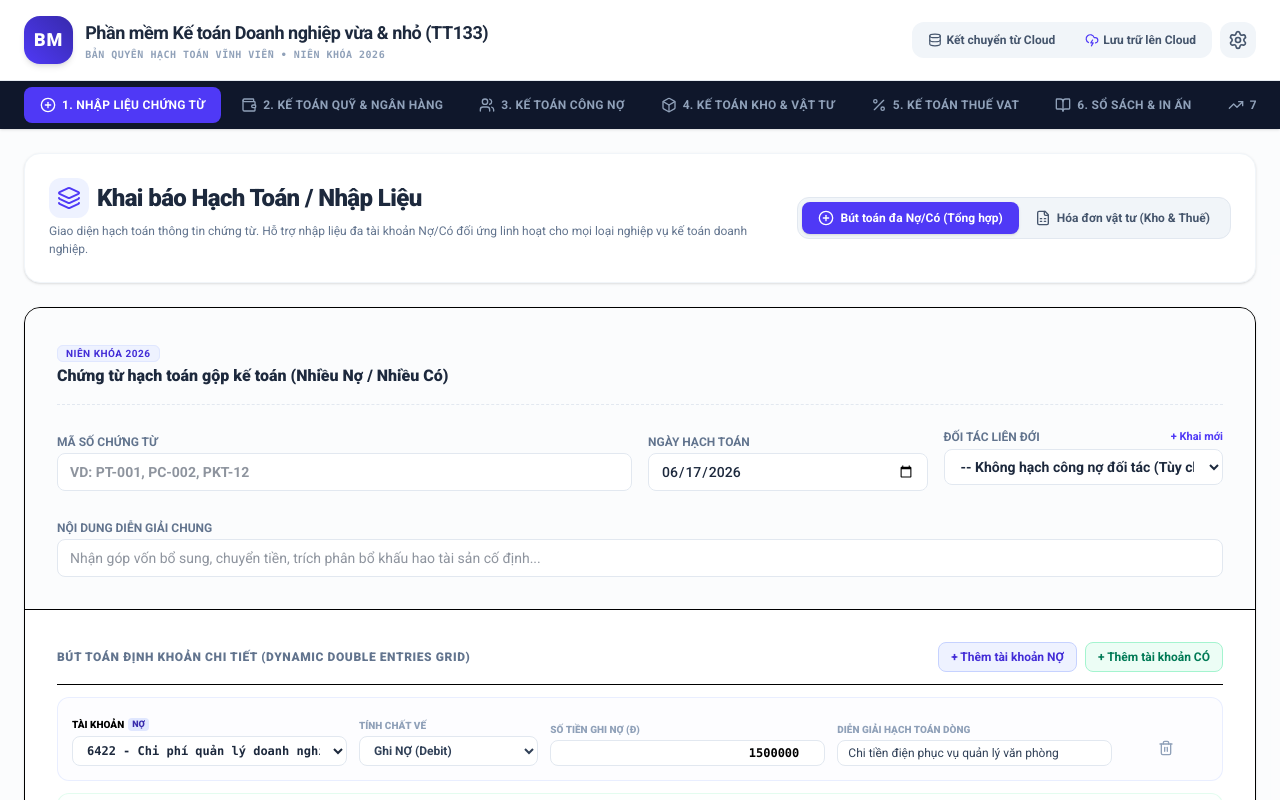
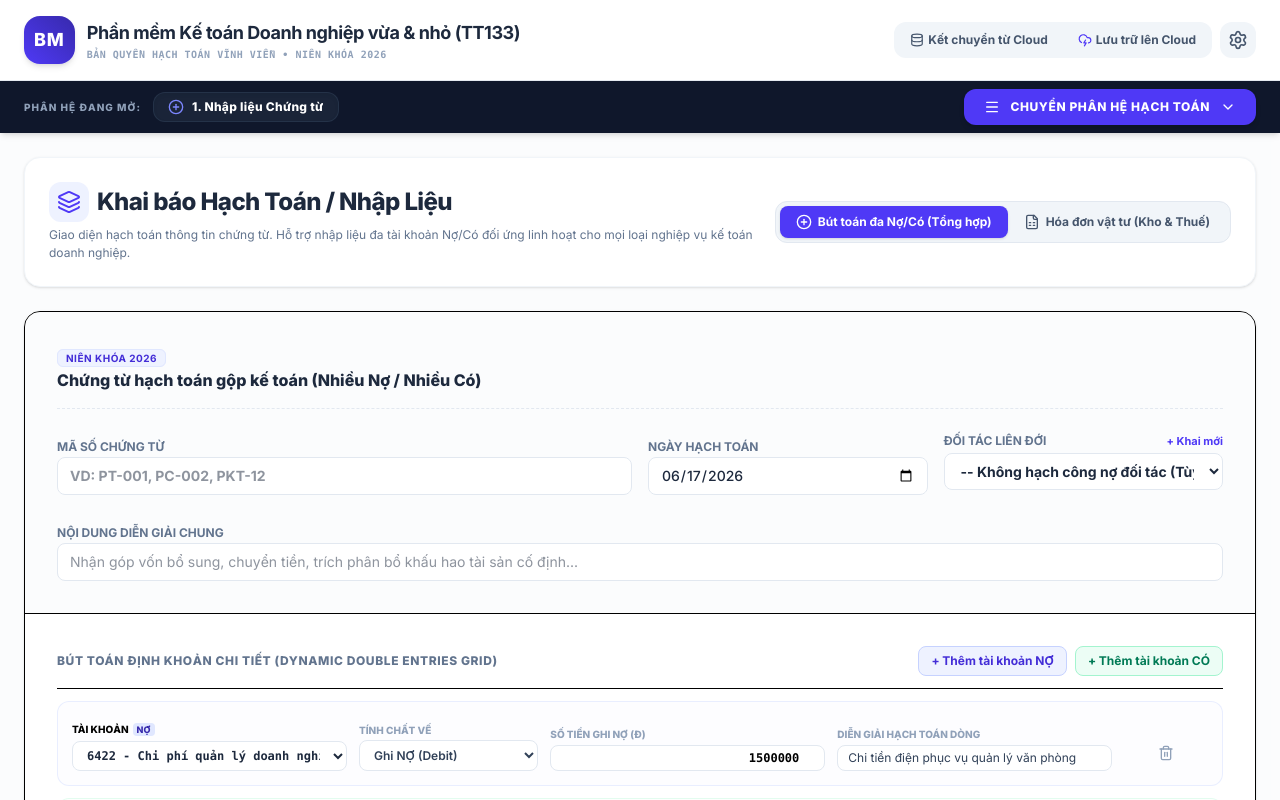
Before and after one commit to BinhPhan75/phanmemkt, a React (Vite) app: page / in a window 1280 px wide. Shown: the top 800 px of the page. Built offline with nearby package versions, Linux system fonts and the light colour scheme.

Commit message:
feat: revamp navigation layout and typography
Introduce a responsive dropdown menu for the main navigation and transition the application font stack to Inter and Lora for improved legibility and modern aesthetics.

```diff
--- a/src/App.tsx
+++ b/src/App.tsx
@@ -30,7 +30,9 @@ import {
   Copy,
   Settings,
   X,
-  FileSpreadsheet
+  FileSpreadsheet,
+  ChevronDown,
+  Menu
 } from 'lucide-react';
 
 export default function App() {
@@ -40,6 +42,7 @@ export default function App() {
   } = useAccounting();
 
   const [activeTab, setActiveTab] = useState<'QUY' | 'CONG_NO' | 'KHO' | 'THUE' | 'SO_SACH' | 'BCTC' | 'NHAP_LIEU' | 'HE_THONG'>('NHAP_LIEU');
+  const [showMenuDropdown, setShowMenuDropdown] = useState(false);
 
   // Supabase Settings overlay drawer state
   const [showSettings, setShowSettings] = useState(false);
@@ -147,97 +150,181 @@ export default function App() {
         </div>
       </header>
 
-      {/* Primary Tab Bar Row */}
-      <div className="bg-slate-900 text-slate-400 px-6 py-1.5 shadow-sm">
-        <div className="flex overflow-x-auto gap-1 scrollbar-none items-center">
+      {/* Primary Tab Bar Row - Now structured as a beautiful, clean dropdown menu & active tab info */}
+      <div className="bg-slate-900 text-slate-200 px-6 py-2 shadow-md relative z-40">
+        <div className="max-w-7xl mx-auto w-full flex flex-col sm:flex-row sm:items-center justify-between gap-3">
 
-          <button
-            onClick={() => setActiveTab('NHAP_LIEU')}
-            className={`px-4 py-2.5 rounded-lg text-xs font-bold tracking-wide uppercase transition-all duration-150 flex items-center gap-1.5 cursor-pointer shrink-0 ${
-              activeTab === 'NHAP_LIEU' ? 'bg-indigo-600 text-white shadow-xs' : 'hover:text-white hover:bg-slate-800'
-            }`}
-            id="tab-btn-nhaplieu"
-          >
-            <PlusCircle className="w-4 h-4" />
-            1. Nhập liệu Chứng từ
-          </button>
+          {/* Active Tab Showcase and Toggle Button */}
+          <div className="flex flex-wrap items-center gap-2">
+            <span className="text-[10px] font-black text-slate-400 uppercase tracking-widest block mr-1">
+              Phân hệ đang mở:
+            </span>
+            <div className="flex items-center gap-2 bg-slate-800/80 px-3.5 py-1.5 rounded-xl border border-slate-700/50 shadow-inner">
+              {(() => {
+                const IconComp = activeTab === 'NHAP_LIEU' ? PlusCircle :
+                                 activeTab === 'QUY' ? Wallet :
+                                 activeTab === 'CONG_NO' ? Users :
+                                 activeTab === 'KHO' ? Box :
+                                 activeTab === 'THUE' ? Percent :
+                                 activeTab === 'SO_SACH' ? BookOpen :
+                                 activeTab === 'BCTC' ? TrendingUp : Settings;
+                return <IconComp className="w-4 h-4 text-indigo-400" />;
+              })()}
+              <span className="text-xs font-black tracking-wide text-white font-sans">
+                {activeTab === 'NHAP_LIEU' && '1. Nhập liệu Chứng từ'}
+                {activeTab === 'QUY' && '2. Kế toán quỹ & Ngân hàng'}
+                {activeTab === 'CONG_NO' && '3. Kế toán công nợ'}
+                {activeTab === 'KHO' && '4. Kế toán kho & Vật tư'}
+                {activeTab === 'THUE' && '5. Kế toán thuế VAT'}
+                {activeTab === 'SO_SACH' && '6. Sổ sách & In ấn'}
+                {activeTab === 'BCTC' && '7. Báo cáo tài chính'}
+                {activeTab === 'HE_THONG' && '8. Hệ thống & Phân quyền'}
+              </span>
+            </div>
+          </div>
 
-          <button
-            onClick={() => setActiveTab('QUY')}
-            className={`px-4 py-2.5 rounded-lg text-xs font-bold tracking-wide uppercase transition-all duration-150 flex items-center gap-1.5 cursor-pointer shrink-0 ${
-              activeTab === 'QUY' ? 'bg-indigo-600 text-white shadow-xs' : 'hover:text-white hover:bg-slate-800'
-            }`}
-            id="tab-btn-quytienmat"
-          >
-            <Wallet className="w-4 h-4" />
-            2. Kế toán quỹ & Ngân hàng
-          </button>
+          {/* Interactive Dropdown Button */}
+          <div className="relative">
+            <button
+              onClick={() => setShowMenuDropdown(!showMenuDropdown)}
+              className="w-full sm:w-auto px-5 py-2.5 bg-indigo-600 hover:bg-indigo-700 text-white rounded-xl text-xs font-extrabold uppercase tracking-wider flex items-center justify-between sm:justify-start gap-2.5 transition active:scale-95 shadow-md cursor-pointer"
+              id="dropdown-menu-trigger"
+            >
+              <Menu className="w-4 h-4" />
+              <span>Chuyển Phân Hệ Hạch Toán</span>
+              <ChevronDown className={`w-4 h-4 transition-transform duration-200 ${showMenuDropdown ? 'rotate-180' : ''}`} />
+            </button>
 
-          <button
-            onClick={() => setActiveTab('CONG_NO')}
-            className={`px-4 py-2.5 rounded-lg text-xs font-bold tracking-wide uppercase transition-all duration-150 flex items-center gap-1.5 cursor-pointer shrink-0 ${
-              activeTab === 'CONG_NO' ? 'bg-indigo-600 text-white shadow-xs' : 'hover:text-white hover:bg-slate-800'
-            }`}
-            id="tab-btn-congno"
-          >
-            <Users className="w-4 h-4" />
-            3. Kế toán công nợ
-          </button>
+            {/* Dropdown Content Panel */}
+            {showMenuDropdown && (
+              <>
+                {/* Backdrop overlay to close when click outside */}
+                <div
+                  className="fixed inset-0 z-40 bg-transparent"
+                  onClick={() => setShowMenuDropdown(false)}
+                />
 
-          <button
-            onClick={() => setActiveTab('KHO')}
-            className={`px-4 py-2.5 rounded-lg text-xs font-bold tracking-wide uppercase transition-all duration-150 flex items-center gap-1.5 cursor-pointer shrink-0 ${
-              activeTab === 'KHO' ? 'bg-indigo-600 text-white shadow-xs' : 'hover:text-white hover:bg-slate-800'
-            }`}
-            id="tab-btn-khomaterial"
-          >
-            <Box className="w-4 h-4" />
-            4. Kế toán kho & Vật tư
-          </button>
+                {/* Float Card */}
+                <div
+                  className="absolute right-0 top-full mt-2 w-full sm:w-[480px] bg-white rounded-2xl shadow-2xl border border-slate-150 z-50 p-3 flex flex-col divide-y divide-slate-100 animate-slide-down"
+                  id="dropdown-menu-panel"
+                >
+                  <span className="text-[10px] font-black text-slate-400 uppercase tracking-widest px-3 pb-2 block">
+                    Danh Sách Phân Hệ - Chọn để truy xuất:
+                  </span>
 
-          <button
-            onClick={() => setActiveTab('THUE')}
-            className={`px-4 py-2.5 rounded-lg text-xs font-bold tracking-wide uppercase transition-all duration-150 flex items-center gap-1.5 cursor-pointer shrink-0 ${
-              activeTab === 'THUE' ? 'bg-indigo-600 text-white shadow-xs' : 'hover:text-white hover:bg-slate-800'
-            }`}
-            id="tab-btn-ketoanthue"
-          >
-            <Percent className="w-4 h-4" />
-            5. Kế toán thuế VAT
-          </button>
+                  <div className="grid grid-cols-1 sm:grid-cols-2 gap-1.5 pt-2">
+                    {[
+                      {
+                        id: 'NHAP_LIEU',
+                        num: '1',
+                        label: 'Nhập liệu Chứng từ',
+                        desc: 'Lập hóa đơn, hạch toán định khoản kép',
+                        icon: PlusCircle,
+                        bg: 'bg-emerald-50 text-emerald-700 border-emerald-100',
+                        activeBg: 'bg-emerald-600 text-white border-emerald-600'
+                      },
+                      {
+                        id: 'QUY',
+                        num: '2',
+                        label: 'Kế toán quỹ & Ngân hàng',
+                        desc: 'Thu/Chi tiền mặt, báo nợ, báo có tiền gửi',
+                        icon: Wallet,
+                        bg: 'bg-amber-50 text-amber-700 border-amber-100',
+                        activeBg: 'bg-amber-600 text-white border-amber-600'
+                      },
+                      {
+                        id: 'CONG_NO',
+                        num: '3',
+                        label: 'Kế toán công nợ',
+                        desc: 'Theo dõi, đối chiếu nợ khách hàng, đối tác',
+                        icon: Users,
+                        bg: 'bg-blue-50 text-blue-700 border-blue-100',
+                        activeBg: 'bg-blue-600 text-white border-blue-600'
+                      },
+                      {
+                        id: 'KHO',
+                        num: '4',
+                        label: 'Kế toán kho & Vật tư',
+                        desc: 'Báo cáo tồn kho, luân chuyển vật tư kho bãi',
+                        icon: Box,
+                        bg: 'bg-rose-50 text-rose-700 border-rose-100',
+                        activeBg: 'bg-rose-600 text-white border-rose-600'
+                      },
+                      {
+                        id: 'THUE',
+                        num: '5',
+                        label: 'Kế toán thuế VAT',
+                        desc: 'Hóa đơn suất, bảng kê VAT mua bán, tờ khai',
+                        icon: Percent,
+                        bg: 'bg-purple-50 text-purple-700 border-purple-100',
+                        activeBg: 'bg-purple-600 text-white border-purple-600'
+                      },
+                      {
+                        id: 'SO_SACH',
+                        num: '6',
+                        label: 'Sổ sách & In ấn',
+                        desc: 'Nhật ký chung, sổ cái TK, sổ quỹ chi tiết',
+                        icon: BookOpen,
+                        bg: 'bg-teal-50 text-teal-700 border-teal-100',
+                        activeBg: 'bg-teal-600 text-white border-teal-600'
+                      },
+                      {
+                        id: 'BCTC',
+                        num: '7',
+                        label: 'Báo cáo tài chính',
+                        desc: 'Cân đối phát sinh, Bảng cân đối kế toán B01a',
+                        icon: TrendingUp,
+                        bg: 'bg-cyan-50 text-cyan-700 border-cyan-100',
+                        activeBg: 'bg-cyan-600 text-white border-cyan-600'
+                      },
+                      {
+                        id: 'HE_THONG',
+                        num: '8',
+                        label: 'Hệ thống & Phân quyền',
+                        desc: 'Khóa niên độ, phân quyền, lưu trữ Supabase API',
+                        icon: Settings,
+                        bg: 'bg-slate-100 text-slate-700 border-slate-200',
+                        activeBg: 'bg-slate-800 text-white border-slate-800'
+                      }
+                    ].map((m) => {
+                      const IconComponent = m.icon;
+                      const isActive = activeTab === m.id;
+                      return (
+                        <button
+                          key={m.id}
+                          onClick={() => {
+                            setActiveTab(m.id as any);
+                            setShowMenuDropdown(false);
+                          }}
+                          className={`p-2.5 rounded-xl border text-left transition duration-150 flex gap-2.5 items-start cursor-pointer hover:shadow-xs group h-[68px] ${
+                            isActive
+                              ? m.activeBg
+                              : 'bg-white border-slate-150 hover:bg-slate-50/70 hover:border-slate-300'
+                          }`}
+                        >
+                          <span className={`p-1.5 rounded-lg border flex items-center justify-center shrink-0 transition-colors ${
+                            isActive ? 'bg-white/20 border-white/10 text-white' : m.bg
+                          }`}>
+                            <IconComponent className="w-3.5 h-3.5" />
+                          </span>
 
-          <button
-            onClick={() => setActiveTab('SO_SACH')}
-            className={`px-4 py-2.5 rounded-lg text-xs font-bold tracking-wide uppercase transition-all duration-150 flex items-center gap-1.5 cursor-pointer shrink-0 ${
-              activeTab === 'SO_SACH' ? 'bg-indigo-600 text-white shadow-xs' : 'hover:text-white hover:bg-slate-800'
-            }`}
-            id="tab-btn-nancungso"
-          >
-            <BookOpen className="w-4 h-4" />
-            6. Sổ sách & In ấn
-          </button>
-
-          <button
-            onClick={() => setActiveTab('BCTC')}
-            className={`px-4 py-2.5 rounded-lg text-xs font-bold tracking-wide uppercase transition-all duration-150 flex items-center gap-1.5 cursor-pointer shrink-0 ${
-              activeTab === 'BCTC' ? 'bg-indigo-600 text-white shadow-xs' : 'hover:text-white hover:bg-slate-800'
-            }`}
-            id="tab-btn-baocaotaichinh"
-          >
-            <TrendingUp className="w-4 h-4" />
-            7. Báo cáo tài chính
-          </button>
-
-          <button
-            onClick={() => setActiveTab('HE_THONG')}
-            className={`px-4 py-2.5 rounded-lg text-xs font-bold tracking-wide uppercase transition-all duration-150 flex items-center gap-1.5 cursor-pointer shrink-0 ${
-              activeTab === 'HE_THONG' ? 'bg-indigo-600 text-white shadow-xs' : 'hover:text-white hover:bg-slate-800'
-            }`}
-            id="tab-btn-hethong"
-          >
-            <Settings className="w-4 h-4" />
-            8. Hệ thống
-          </button>
+                          <div className="min-w-0 flex-1">
+                            <p className="text-[11.5px] font-extrabold tracking-tight truncate">
+                              {m.num}. {m.label}
+                            </p>
+                            <p className={`text-[9.5px] leading-tight font-medium mt-0.5 line-clamp-2 ${isActive ? 'text-white/80' : 'text-slate-400 group-hover:text-slate-500'}`}>
+                              {m.desc}
+                            </p>
+                          </div>
+                        </button>
+                      );
+                    })}
+                  </div>
+                </div>
+              </>
+            )}
+          </div>
 
         </div>
       </div>
--- a/src/index.css
+++ b/src/index.css
@@ -1,10 +1,14 @@
-@import url('https://fonts.googleapis.com/css2?family=Roboto:ital,wght@0,300;0,400;0,500;0,700;0,900;1,400&display=swap');
+@import url('https://fonts.googleapis.com/css2?family=Inter:ital,wght@0,300;0,400;0,500;0,600;0,700;0,800;1,400&family=Lora:ital,wght@0,400;0,500;0,650;0,700;1,400&display=swap');
 @import "tailwindcss";
 
 @theme {
-  --font-sans: "Roboto", "Inter", ui-sans-serif, system-ui, sans-serif;
+  --font-sans: "Inter", "Roboto", ui-sans-serif, system-ui, sans-serif;
+  --font-serif: "Lora", "Times New Roman", ui-serif, Georgia, serif;
 }
 
 body {
-  font-family: "Roboto", "Inter", sans-serif;
+  font-family: "Inter", "Roboto", sans-serif;
+  text-rendering: optimizeLegibility;
+  -webkit-font-smoothing: antialiased;
+  -moz-osx-font-smoothing: grayscale;
 }
```
